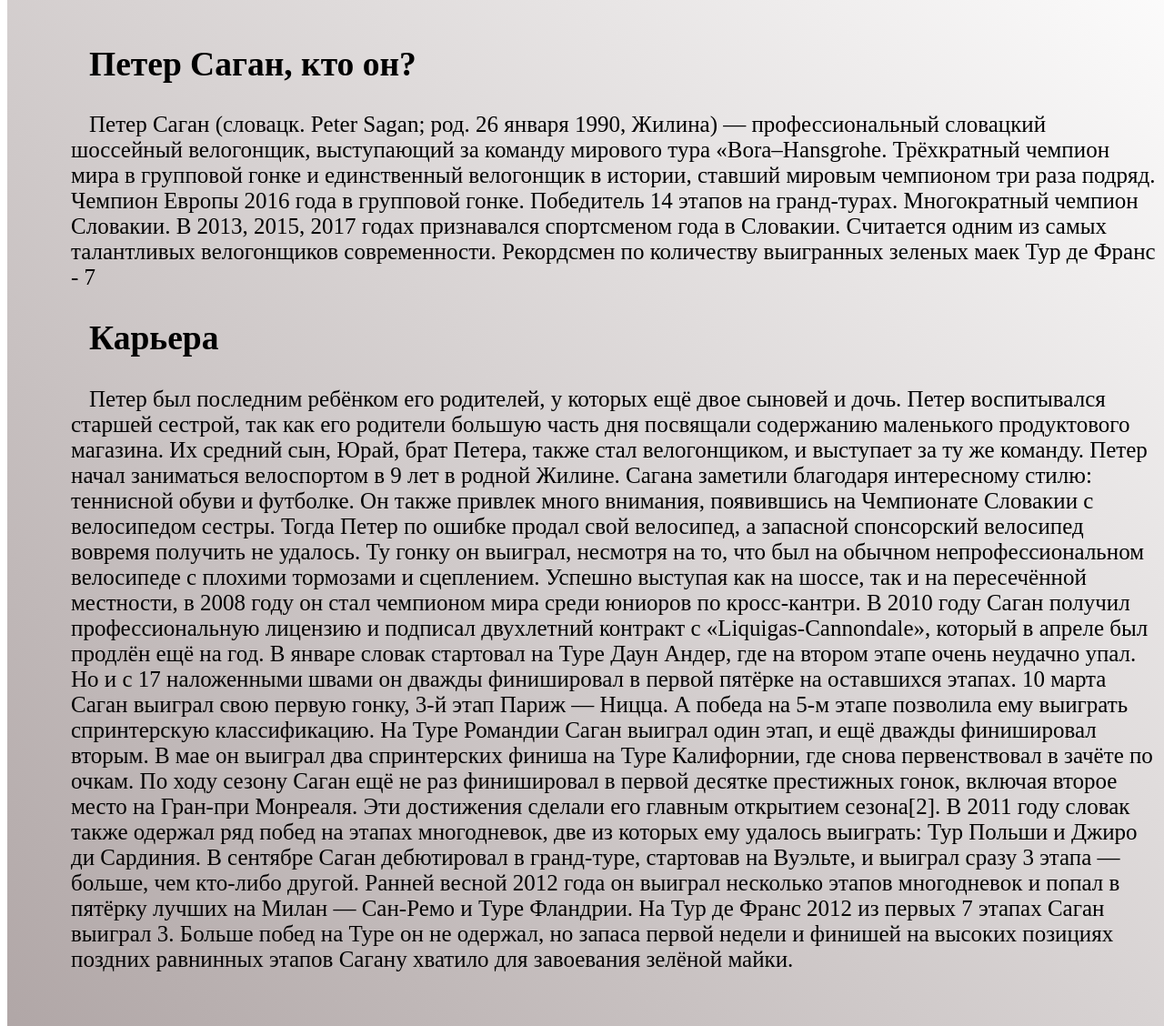
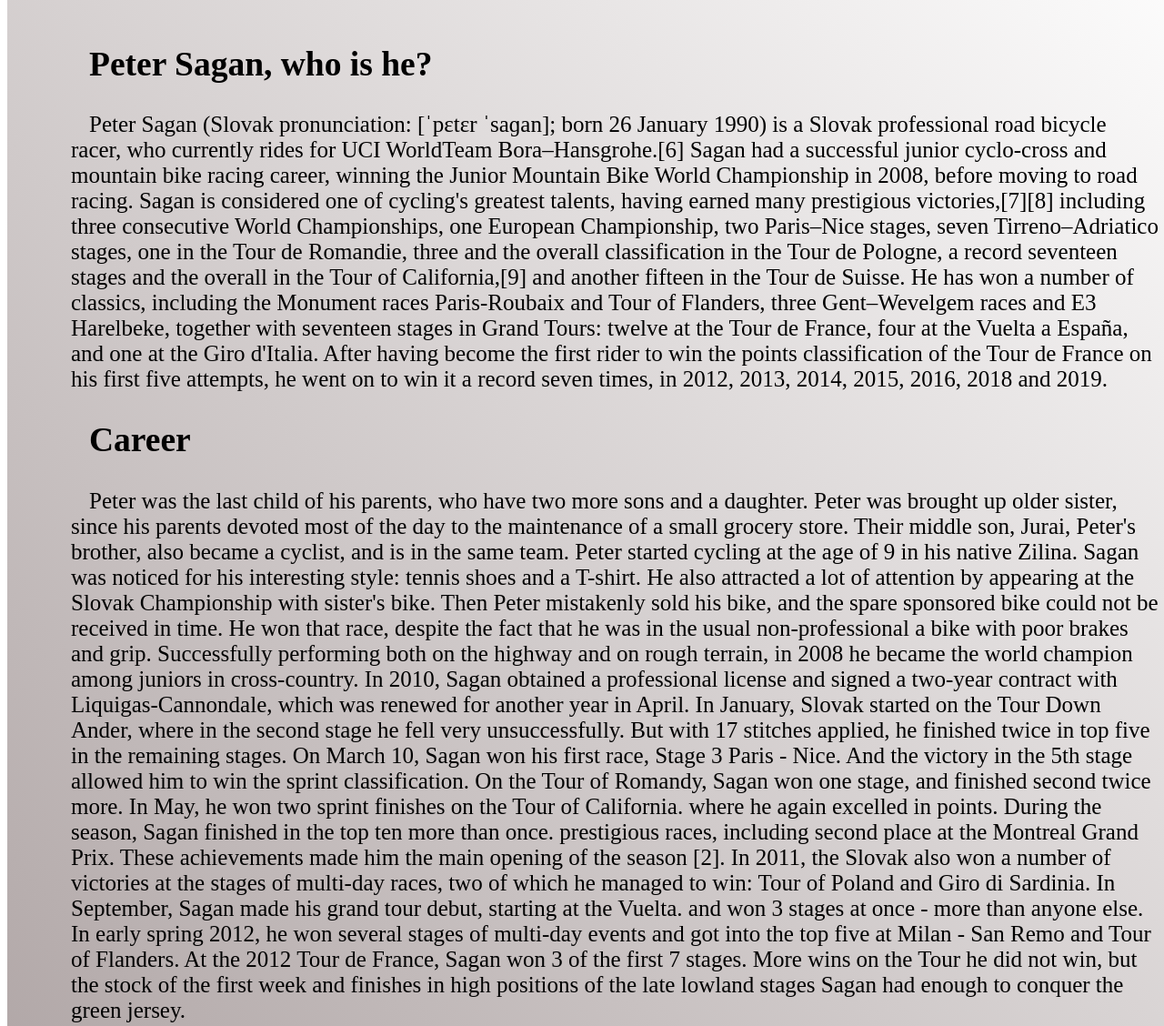
Before and after one commit to koropalov/IT_A_SS_Web_Task, a website built with webpack: page src/index.html in a window 1280 px wide. Shown: the part 980-2108 px from the top of the page at 91% size. Built offline with nearby package versions, Linux system fonts and the light colour scheme.

Commit message:
have added links on the social networks

```diff
--- a/src/index.html
+++ b/src/index.html
@@ -33,51 +33,66 @@
 </header>
 <main class="main">
     <article>
-        <h2>Петер Саган, кто он?</h2>
+        <h2>Peter Sagan, who is he?</h2>
         <div class="content">
-            Петер Саган (словацк. Peter Sagan; род. 26 января 1990, Жилина) — профессиональный словацкий шоссейный
-            велогонщик, выступающий за команду мирового тура «Bora–Hansgrohe. Трёхкратный чемпион мира в групповой
-            гонке и единственный велогонщик в истории, ставший мировым чемпионом три раза подряд. Чемпион Европы
-            2016 года в групповой гонке. Победитель 14 этапов на гранд-турах. Многократный чемпион Словакии. В 2013,
-            2015, 2017 годах признавался cпортсменом года в Словакии.
-            Cчитается одним из самых талантливых велогонщиков современности. Рекордсмен по количеству выигранных
-            зеленых маек Тур де Франс - 7
+            Peter Sagan (Slovak pronunciation: [ˈpɛtɛr ˈsaɡan]; born 26 January 1990) is a Slovak professional
+            road bicycle racer, who currently rides for UCI WorldTeam Bora–Hansgrohe.[6] Sagan had a successful
+            junior cyclo-cross and mountain bike racing career, winning the Junior Mountain Bike World Championship
+            in 2008, before moving to road racing.
+            Sagan is considered one of cycling's greatest talents, having earned many prestigious victories,[7][8]
+            including three consecutive World Championships, one European Championship, two Paris–Nice stages, seven
+            Tirreno–Adriatico stages, one in the Tour de Romandie, three and the overall classification in the Tour de
+            Pologne, a record seventeen stages and the overall in the Tour of California,[9] and another fifteen in the
+            Tour de Suisse. He has won a number of classics, including the Monument races Paris-Roubaix and Tour of
+            Flanders, three Gent–Wevelgem races and E3 Harelbeke, together with seventeen stages in Grand Tours: twelve
+            at the Tour de France, four at the Vuelta a España, and one at the Giro d'Italia. After having become the
+            first rider to win the points classification of the Tour de France on his first five attempts, he went on
+            to win it a record seven times, in 2012, 2013, 2014, 2015, 2016, 2018 and 2019.
         </div>
     </article>
     <article>
-        <h2>Карьера</h2>
+        <h2>Career</h2>
         <div class="content">
-            Петер был последним ребёнком его родителей, у которых ещё двое сыновей и дочь. Петер воспитывался
-            старшей сестрой, так как его родители большую часть дня посвящали содержанию маленького продуктового
-            магазина. Их средний сын, Юрай, брат Петера, также стал велогонщиком, и выступает за ту же команду.
-            Петер начал заниматься велоспортом в 9 лет в родной Жилине. Сагана заметили благодаря интересному стилю:
-            теннисной обуви и футболке. Он также привлек много внимания, появившись на Чемпионате Словакии с
-            велосипедом сестры. Тогда Петер по ошибке продал свой велосипед, а запасной спонсорский велосипед
-            вовремя получить не удалось. Ту гонку он выиграл, несмотря на то, что был на обычном непрофессиональном
-            велосипеде с плохими тормозами и сцеплением.
+            Peter was the last child of his parents, who have two more sons and a daughter. Peter was brought up
+            older sister, since his parents devoted most of the day to the maintenance of a small grocery
+            store. Their middle son, Jurai, Peter's brother, also became a cyclist, and is in the same team.
+            Peter started cycling at the age of 9 in his native Zilina. Sagan was noticed for his interesting style:
+            tennis shoes and a T-shirt. He also attracted a lot of attention by appearing at the Slovak Championship
+            with
+            sister's bike. Then Peter mistakenly sold his bike, and the spare sponsored bike
+            could not be received in time. He won that race, despite the fact that he was in the usual non-professional
+            a bike with poor brakes and grip.
 
-            Успешно выступая как на шоссе, так и на пересечённой местности, в 2008 году он стал чемпионом мира
-            среди юниоров по кросс-кантри.
-            В 2010 году Саган получил профессиональную лицензию и подписал двухлетний контракт с
-            «Liquigas-Cannondale», который в апреле был продлён ещё на год. В январе словак стартовал на Туре Даун
-            Андер, где на втором этапе очень неудачно упал. Но и с 17 наложенными швами он дважды финишировал в
-            первой пятёрке на оставшихся этапах. 10 марта Саган выиграл свою первую гонку, 3-й этап Париж — Ницца.
-            А победа на 5-м этапе позволила ему выиграть спринтерскую классификацию. На Туре Романдии Саган выиграл
-            один этап, и ещё дважды финишировал вторым. В мае он выиграл два спринтерских финиша на Туре Калифорнии,
-            где снова первенствовал в зачёте по очкам. По ходу сезону Саган ещё не раз финишировал в первой десятке
-            престижных гонок, включая второе место на Гран-при Монреаля. Эти достижения сделали его главным
-            открытием сезона[2].
-            В 2011 году словак также одержал ряд побед на этапах многодневок, две из которых ему удалось выиграть:
-            Тур Польши и Джиро ди Сардиния. В сентябре Саган дебютировал в гранд-туре, стартовав на Вуэльте,
-            и выиграл сразу 3 этапа — больше, чем кто-либо другой.
-            Ранней весной 2012 года он выиграл несколько этапов многодневок и попал в пятёрку лучших на
-            Милан — Сан-Ремо и Туре Фландрии. На Тур де Франс 2012 из первых 7 этапах Саган выиграл 3. Больше побед
-            на Туре он не одержал, но запаса первой недели и финишей на высоких позициях поздних равнинных этапов
-            Сагану хватило для завоевания зелёной майки.
+            Successfully performing both on the highway and on rough terrain, in 2008 he became the world champion
+            among juniors in cross-country.
+            In 2010, Sagan obtained a professional license and signed a two-year contract with
+            Liquigas-Cannondale, which was renewed for another year in April. In January, Slovak started on the Tour
+            Down
+            Ander, where in the second stage he fell very unsuccessfully. But with 17 stitches applied, he finished
+            twice in
+            top five in the remaining stages. On March 10, Sagan won his first race, Stage 3 Paris - Nice.
+            And the victory in the 5th stage allowed him to win the sprint classification. On the Tour of Romandy, Sagan
+            won
+            one stage, and finished second twice more. In May, he won two sprint finishes on the Tour of California.
+            where he again excelled in points. During the season, Sagan finished in the top ten more than once.
+            prestigious races, including second place at the Montreal Grand Prix. These achievements made him the main
+            opening of the season [2].
+            In 2011, the Slovak also won a number of victories at the stages of multi-day races, two of which he managed
+            to win:
+            Tour of Poland and Giro di Sardinia. In September, Sagan made his grand tour debut, starting at the Vuelta.
+            and won 3 stages at once - more than anyone else.
+            In early spring 2012, he won several stages of multi-day events and got into the top five at
+            Milan - San Remo and Tour of Flanders. At the 2012 Tour de France, Sagan won 3 of the first 7 stages. More
+            wins
+            on the Tour he did not win, but the stock of the first week and finishes in high positions of the late
+            lowland stages
+            Sagan had enough to conquer the green jersey.
+
         </div>
     </article>
 </main>
 <footer class="footer">
+    <div class="footer_div">
         <ul class="footer_list">
             <li><a class="footer_link" href="#">Main</a></li>
             <li><a class="footer_link" href="#">Matches</a></li>
@@ -90,6 +105,18 @@
             <img src="./img/arrow-up-on-a-black-circle-background_icon-icons.com_73668.png" alt="arrow" height="96"
                  width="96"/>
         </a>
+    </div>
+    <div class="social">
+        <a href="https://twitter.com/petosagan">
+            <img src="img/pngegg.png" alt="twitter" height="52" width="52"/>
+        </a>
+        <a href="https://www.instagram.com/petosagan/?hl=ru">
+            instagram
+        </a>
+        <a href="https://www.facebook.com/PeterSagan">
+            facebook
+        </a>
+    </div>
 </footer>
 </body>
 </html>
--- a/src/scss/footer.scss
+++ b/src/scss/footer.scss
@@ -7,17 +7,23 @@
   padding-top: 20px;
   background-color: $menu-color;
   color: $white-color;
+  flex-direction: column;
+
+  & .footer_div {
+    display: flex;
     justify-content: space-between;
+
 
     & .footer_list {
       @extend %list;
+    }
 
     & .footer_link {
       @extend %general-item;
       text-decoration: none;
       color: $white-color;
       font-size: $main-size;
-    }
+
 
       & .footer_link:hover {
         color: $hover-background;
@@ -33,6 +39,11 @@
       border-radius: 50px;
       border: 2px solid aliceblue;
     }
+  }
+  & .social {
+    display: flex;
+    justify-content: center;
+  }
 
   & .go_up:hover {
     background-color: $hover-background;
```
Also changed, not shown: src/pages/news/news.html (+3 -0 lines), src/img/pngegg.png (added), src/scss/index.css, 1 other file. Lines whose indentation alone changed are shown as unchanged.
